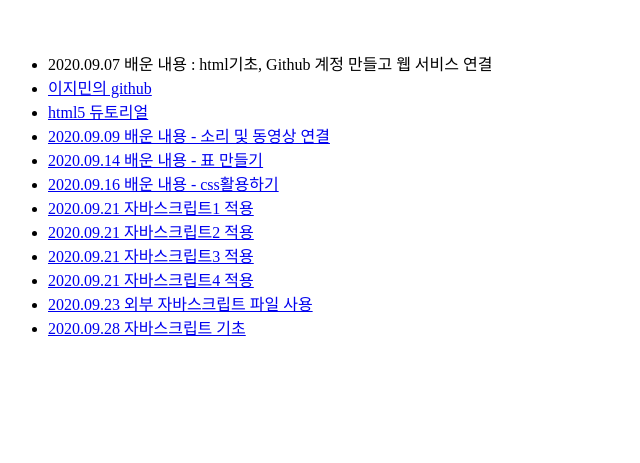
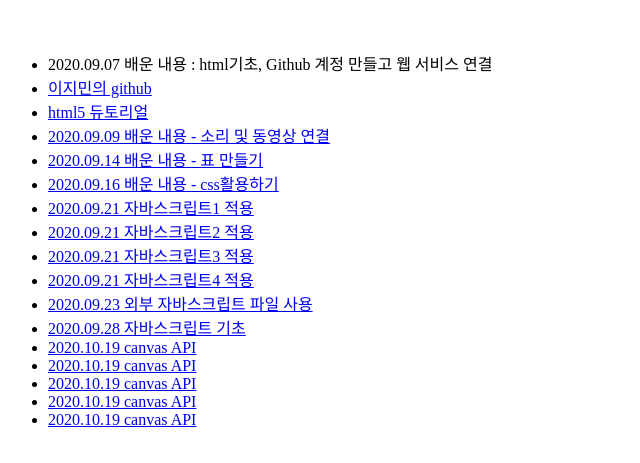
Before and after one commit to leejimin330/easymean, a plain HTML site: page index.html in a window 1280 px wide. Shown: the part 127-590 px from the top of the page, without its empty margins (0-640 px from the left). Drawn offline with Linux system fonts and the light colour scheme.

Commit message:
Update index.html

```diff
--- a/index.html
+++ b/index.html
@@ -20,6 +20,11 @@
         <li><a href="2418이지민(0921)_4.html">2020.09.21 자바스크립트4 적용 </a></li>
         <li><a href="2418이지민(0923)_3.html">2020.09.23 외부 자바스크립트 파일 사용 </a></li>
         <li><a href="2418이지민(0928)_3.html">2020.09.28 자바스크립트 기초 </a></li>
+        <li><a href="2418이지민(1019)_1.html">2020.10.19 canvas API </a></li>
+        <li><a href="2418이지민(1019)_2.html">2020.10.19 canvas API </a></li>
+        <li><a href="2418이지민(1019)_3.html">2020.10.19 canvas API </a></li>
+        <li><a href="2418이지민(1019)_4.html">2020.10.19 canvas API </a></li>
+        <li><a href="2418이지민(1019)_5.html">2020.10.19 canvas API </a></li>
     </ul>
 
 </body></html>
```
